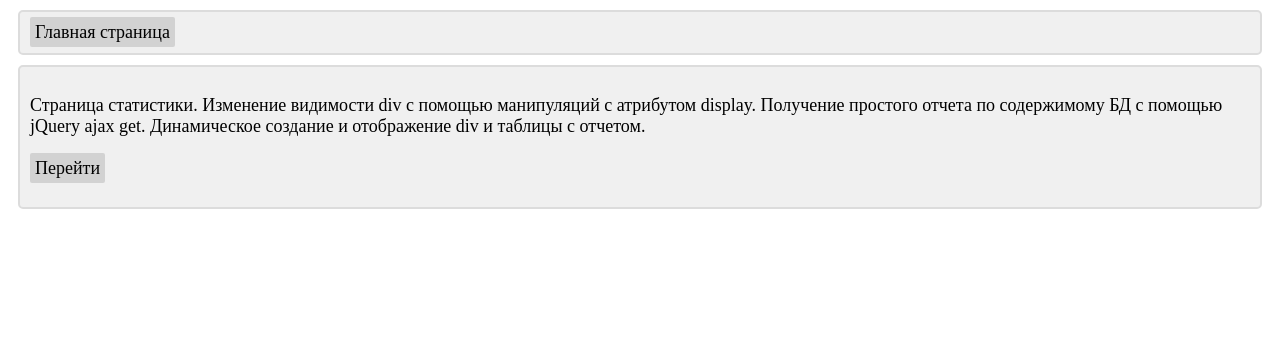
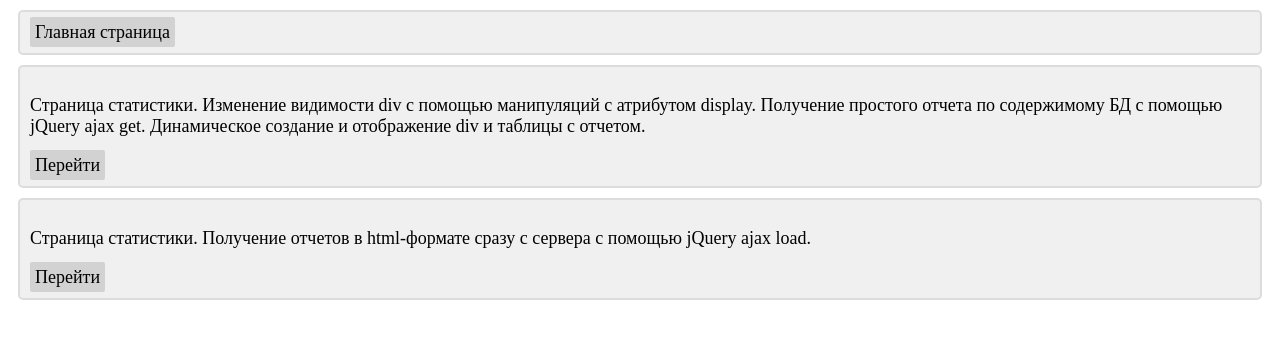
Before and after one commit to SergeyLebidko/JsTraining, a Django app: page /main/index/ in a window 1280 px wide. Shown: the top 339 px of the page. Run offline with Django 3.2, Linux system fonts and the light colour scheme.

Commit message:
Добавлена заготовка для использования load

```diff
--- a/main/templates/main/index.html
+++ b/main/templates/main/index.html
@@ -6,7 +6,13 @@
             Страница статистики. Изменение видимости div с помощью манипуляций с атрибутом display.
             Получение простого отчета по содержимому БД с помощью jQuery ajax get. Динамическое
             создание и отображение div и таблицы с отчетом.
-            <br><br><a href="{% url 'report_1' %}">Перейти</a>
         </p>
+        <a href="{% url 'report_1' %}">Перейти</a>
+    </div>
+        <div class="basic_block">
+        <p>
+            Страница статистики. Получение отчетов в html-формате сразу с сервера с помощью jQuery ajax load.
+        </p>
+        <a href="{% url 'report_2' %}">Перейти</a>
     </div>
 {% endblock %}
--- a/main/urls.py
+++ b/main/urls.py
@@ -1,9 +1,10 @@
 from django.urls import path
-from .views import index, report_1, simple_rest_report
+from .views import index, report_1, report_2, simple_rest_report
 
 
 urlpatterns = [
     path('index/', index, name='index'),
     path('report_1/', report_1, name='report_1'),
+    path('report_2/', report_2, name='report_2'),
     path('simple_rest_report/', simple_rest_report, name='simple_rest_report')
 ]
--- a/main/views.py
+++ b/main/views.py
@@ -22,6 +22,10 @@ def report_1(request):
         'orders': orders,
     }
     return render(request, 'main/report_1.html', context=context)
+
+
+def report_2(request):
+    return render(request, 'main/report_2.html', context={})
 
 
 @api_view(['GET'])
```
Also changed, not shown: main/templates/main/report_2.html (added, +16 -0 lines).
